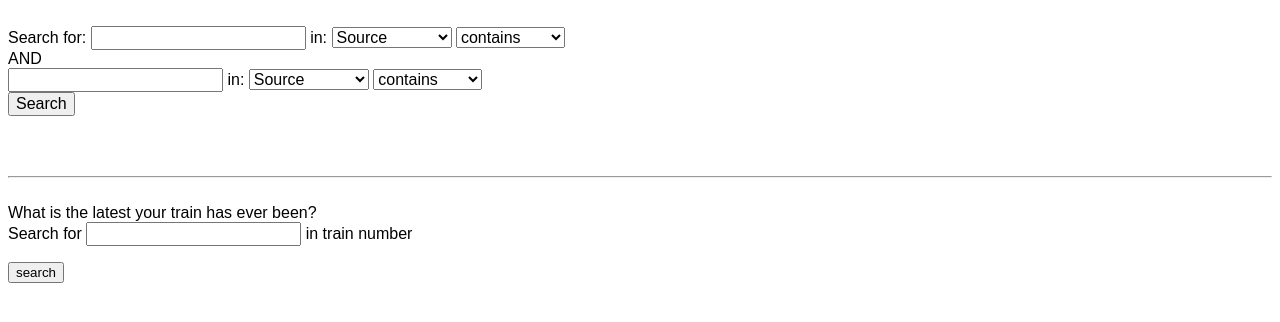
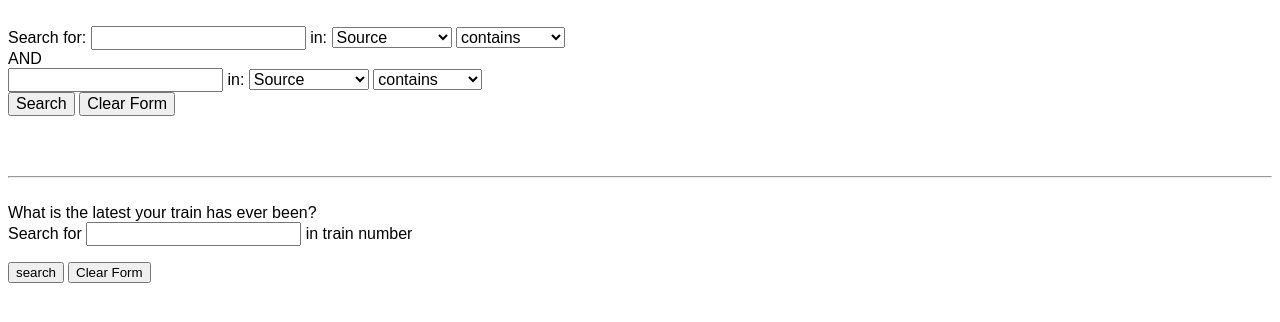
Before and after one commit to maneesha/septa_rr, a Python web app: template templates/search_form.html in a window 1280 px wide. Shown: the top 322 px of the page. Run offline with Jinja, Linux system fonts and the light colour scheme; the template is opened without the code that fills it, so the values that code supplies are empty; some libraries are stand-ins or nearby versions.

Commit message:
add clear button to search forms

```diff
--- a/templates/search_form.html
+++ b/templates/search_form.html
@@ -58,7 +58,11 @@
     <br>
 
     <input type = "submit" value="Search">
+
+    <input type = 'reset' value = 'Clear Form'>
 </div>
+
+
 
 </form>
 
@@ -77,6 +81,8 @@ Search for
 in train number
  </div>
 <input type = "submit" value = "search">
+    <input type = 'reset' value = 'Clear Form'>
+
 </form>
 </body>
 </html>
```
